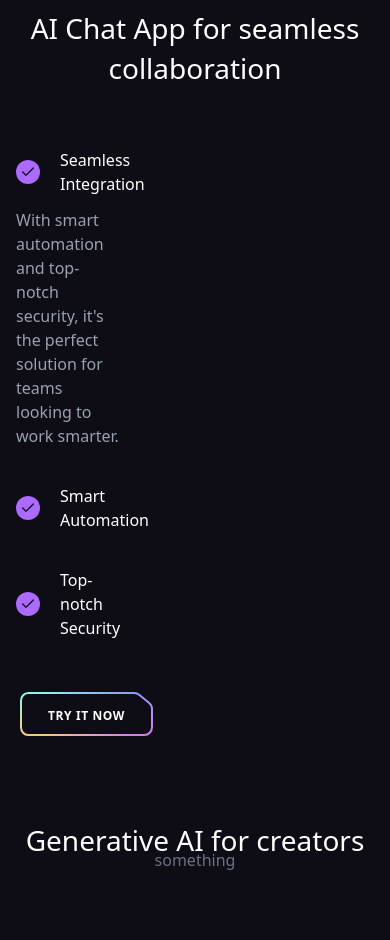
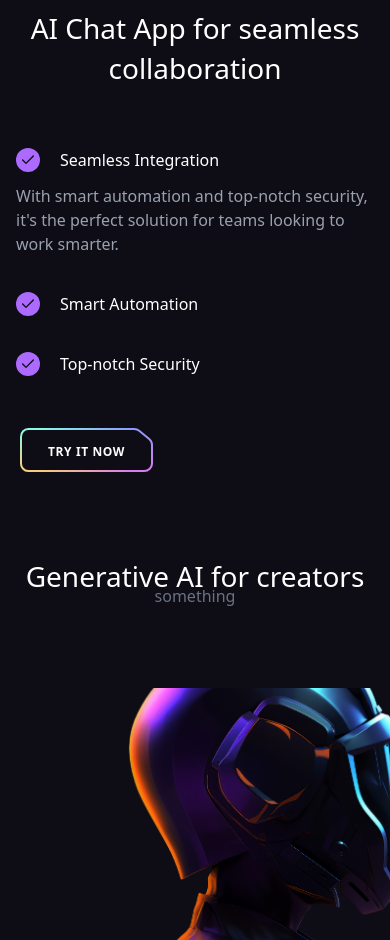
Before and after one commit to mcastrod08/brainwaveMC, a React (Vite) app: page / in a window 390 px wide. Shown: the part 4360-5300 px from the top of the page. Built offline with nearby package versions, Linux system fonts and the light colour scheme.

Commit message:
fixed width

```diff
--- a/src/components/Collaboration.jsx
+++ b/src/components/Collaboration.jsx
@@ -11,9 +11,9 @@ const Collaboration = () => {
       <div className="lg:flex max-w-[77.5rem] mx-auto  xl:max-w-[87.5rem] justify-between">
 
         <Heading className="text-center mb-4 md:mb-8 md:max-w-md lg:max-w-2xl" title="AI Chat App for seamless collaboration"/>
-        <div className='max-w-[50%]'>
+        <div className='lg:max-w-[50%]'>
 
-          <ul className="max-w-[70%] mb-10 md:mb-14">
+          <ul className="lg:max-w-[70%] mb-10 md:mb-14">
             {collabContent.map((item)=>(
               <li key={item.id} className="mb-3 py-3 px-[1rem]">
                 <div className="flex items-center">
--- a/src/components/Header.jsx
+++ b/src/components/Header.jsx
@@ -28,9 +28,9 @@ const Header = () => {
           <img src={brainwave} width={190} height={40} alt="brainwave-logo"/>
         </a>
 
-        <nav className={`fixed top-[5rem] left-0 right-0 bottom-0 lg:static lg:flex lg:mx-auto  bg-gray-300
+        <nav className={`fixed top-[5rem] left-0 right-0 bottom-0 lg:static lg:flex lg:mx-auto lg:bg-transparent
             ${openNavigation ? 'flex' : 'hidden'}`}>
-          <div className="relative z-2 flex flex-col items-center justify-center m-auto lg:flex-row">
+          <div className="relative z-2 flex flex-col items-center justify-center m-auto lg:flex-row ">
 
               {navigation.map((item) => (
                 <a
@@ -49,7 +49,7 @@ const Header = () => {
 
         </nav>
 
-        <a className="button hidden mr-8 lg:text-[#848188] transition-colors hover:text-white lg:block">
+        <a className="button hidden mr-8 lg:text-[#848188] transition-colors hover:text-white lg:block" >
           New Account
         </a>
         <Button className="hidden lg:flex" href="#login">
```
